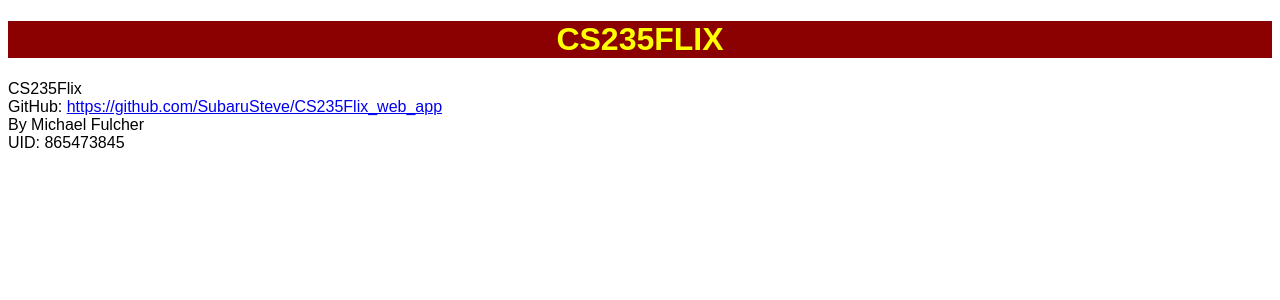
After one commit to MichaelFulcher148/CS235Flix_web_app, a Python web app: template CS235Flix/templates/home.html in a window 1280 px wide. The commit adds this page. Shown: the top 300 px of the page. Run offline with Jinja, Linux system fonts and the light colour scheme; the template is opened without the code that fills it, so the values that code supplies are empty.

Commit message:
Jinja and html layout working

```diff
--- /dev/null
+++ b/CS235Flix/templates/footer.html
@@ -0,0 +1,6 @@
+<footer>
+    CS235Flix<br>
+    GitHub: <a href="https://github.com/SubaruSteve/CS235Flix_web_app">https://github.com/SubaruSteve/CS235Flix_web_app</a><br>
+    By Michael Fulcher<br>
+    UID: 865473845
+</footer>
--- /dev/null
+++ b/CS235Flix/templates/home.html
@@ -0,0 +1,12 @@
+<!DOCTYPE html>
+<html lang="en">
+<head>
+    <meta charset="UTF-8">
+    <link rel="stylesheet" href="../static/css/CS235Flix_style.css" type="text/css">
+    <title>CS235Flix Movie List</title></head>
+<body>
+<h1><strong>CS235Flix</strong></h1>
+{% block content %} {% endblock %}
+{% include 'footer.html' %}
+</body>
+</html>
```
Also changed, not shown: CS235Flix/templates/list_movies.html (+6 -13 lines).
